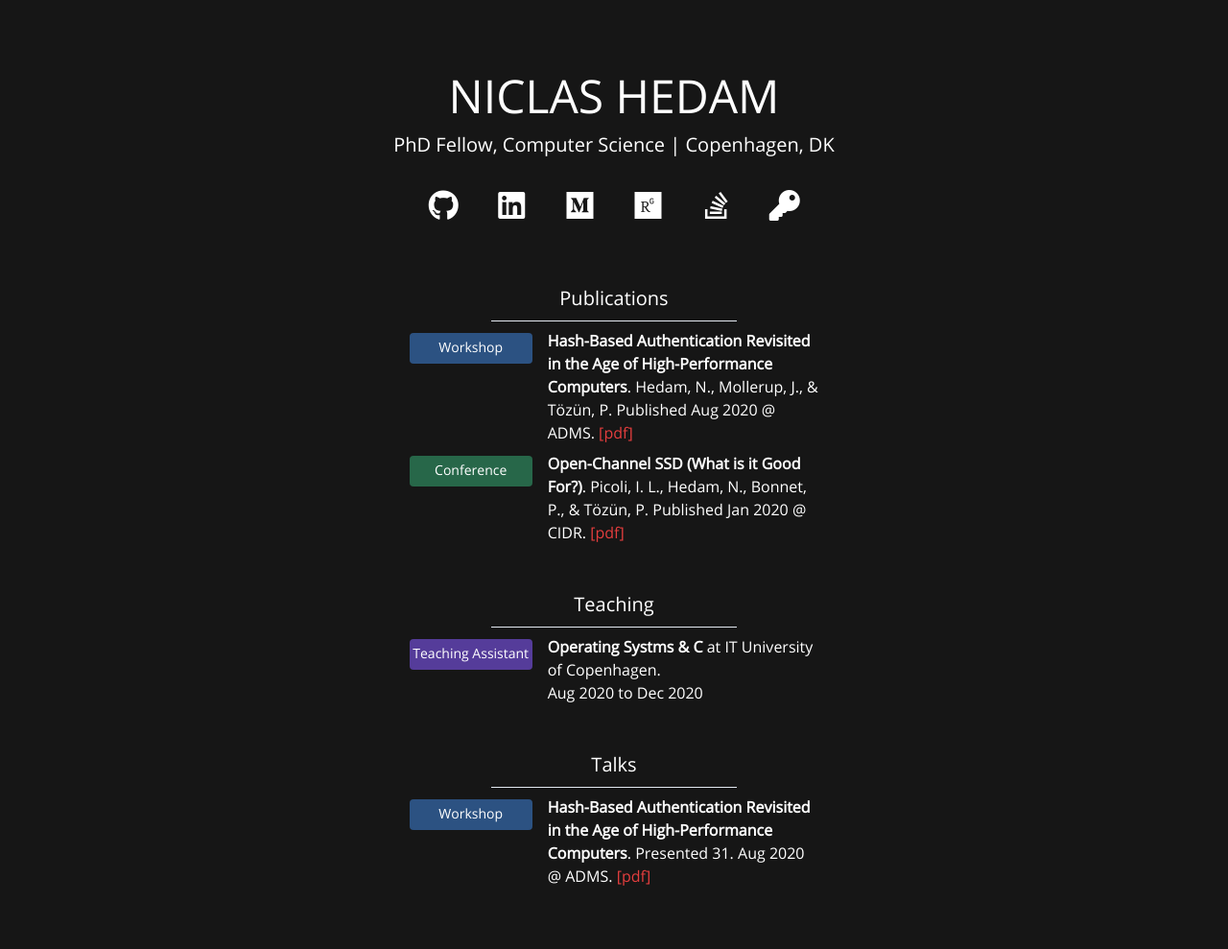
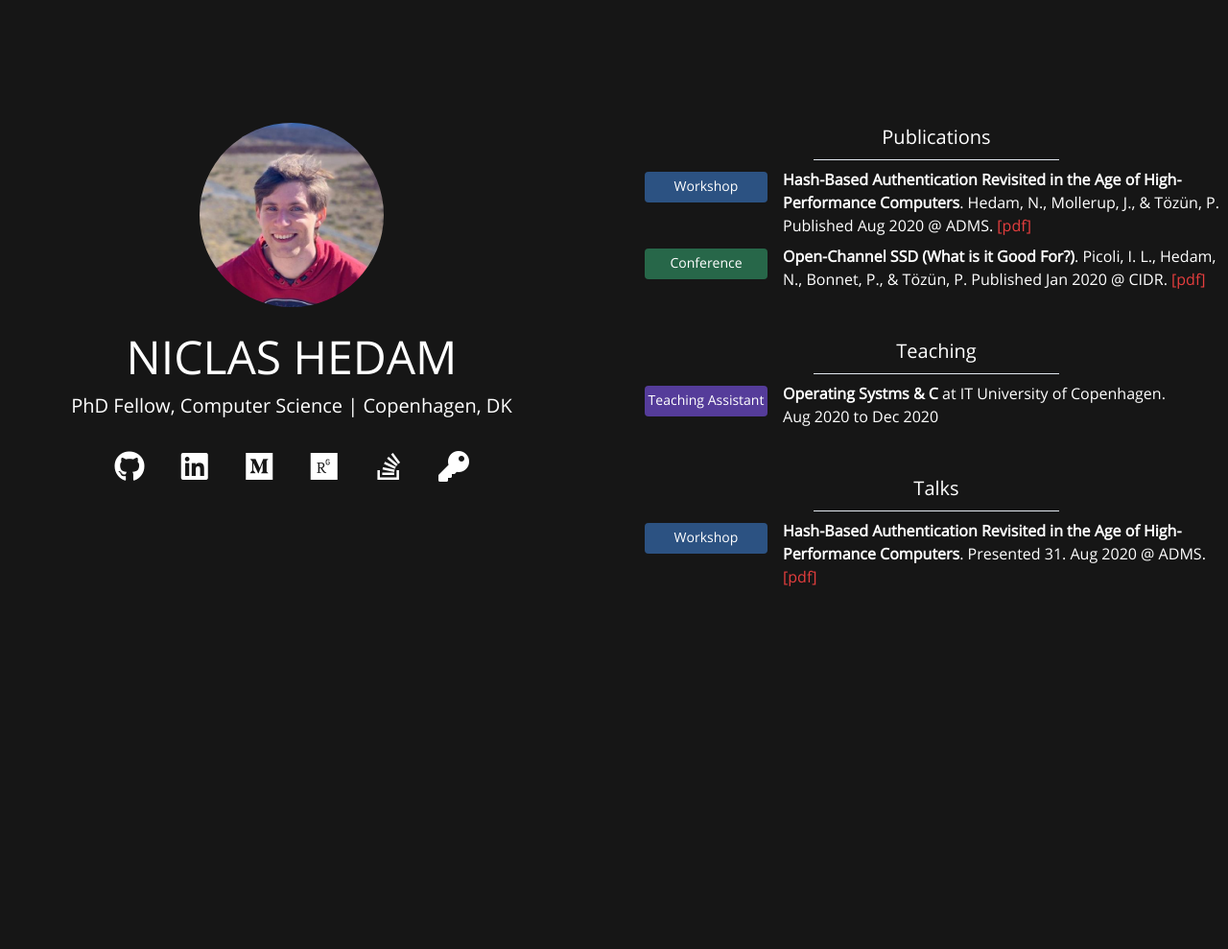
Before and after one commit to NiclasHedam/hed.am, a Jekyll site: the page built from index.markdown, in a window 1280 px wide. Shown: the whole page at 96% size. Built offline with Jekyll 4.4.1, drawn with Linux system fonts in a browser that asks for light colours; after the commit the page ends 900 px from its top, so only the background shows below that.

Commit message:
Added temporary image and moved publications, teaching and talks to the right

```diff
--- a/_layouts/home.html
+++ b/_layouts/home.html
@@ -14,12 +14,14 @@
     <link href="css/styles.css" rel="stylesheet">
 </head>
 
-<body class="text-white mb-16">
-    <div class="container mx-auto text-center pt-8 sm:pt-4 md:pt-8 lg:pt-16">
+<body class="text-white mb-8">
+    <div class="container mx-auto mt-32 flex">
+      <div class="flex-1 text-center">
+        <img class="h-48 w-48 rounded-full mx-auto mb-4" src="niclashedam.png">
         <h1 class="text-5xl">NICLAS HEDAM</h1>
         <h2 class="text-xl">PhD Fellow, Computer Science | Copenhagen, DK</h2>
 
-        <div class="text-center flex flex-wrap sm:w-1/2 lg:w-1/3 w-full mt-8 mx-auto">
+        <div class="text-center flex flex-wrap w-2/3 mt-8 mx-auto">
             <div class="flex-1">
                 <a aria-label="GitHub profile" target="_blank" href="https://github.com/niclashedam">
                     <i class="fab fa-2x fa-github" aria-hidden="true"></i>
@@ -52,13 +54,14 @@
             </div>
         </div>
       </div>
-    <div class="mt-16">
+      <div class="flex-1 ml-16">
+        <div>
           <h3 class="text-xl text-center">Publications</h3>
           <hr class="w-64 mx-auto mt-2" />
           {% assign mid = site.publications | sort: 'date' %}
             {% assign publications = mid | reverse %}
             {% for pub in publications %}
-          <div class="sm:w-1/2 lg:w-1/3 w-full mt-2 mx-auto flex">
+              <div class="w-full mt-2 mx-auto flex">
                 <div class="mt-1 w-32 h-8 text-sm text-center mr-4 rounded bg-{{ pub.type }}">
                   <span class="mt-1 inline-block">
                     {% if pub.type == "conf" %}
@@ -87,7 +90,7 @@
           {% assign mid = site.teaching | sort: 'date' %}
             {% assign teaching = mid | reverse %}
             {% for teach in teaching %}
-          <div class="sm:w-1/2 lg:w-1/3 w-full mt-2 mx-auto flex">
+              <div class="w-full mt-2 mx-auto flex">
                 <div class="mt-1 w-32 h-8 text-sm text-center mr-4 rounded bg-{{ teach.role }}">
                   <span class="mt-1 inline-block">
                     {% if teach.role == "ta" %}
@@ -113,7 +116,7 @@
           {% assign mid = site.talks | sort: 'date' %}
             {% assign talks = mid | reverse %}
             {% for talk in talks %}
-          <div class="sm:w-1/2 lg:w-1/3 w-full mt-2 mx-auto flex">
+              <div class="w-full mt-2 mx-auto flex">
                 <div class="mt-1 w-32 h-8 text-sm text-center mr-4 rounded bg-{{ talk.type }}">
                   <span class="mt-1 inline-block">
                     {% if talk.type == "conf" %}
@@ -134,6 +137,8 @@
                 </div>
               </div>
           {% endfor %}
+        </div>
+      </div>
     </div>
     <script type="application/ld+json">
         {
@@ -159,7 +164,7 @@
           "jobTitle": "PhD Fellow",
           "nationality": "Danish",
           "url": "https://hed.am",
-          "image": "https://github.com/niclashedam.png",
+          "image": "https://hed.am/niclashedam.png",
           "sameAs": [
             "https://github.com/niclashedam/",
             "https://www.linkedin.com/in/hedam/",
```
Also changed, not shown: niclashedam.png (added). Lines whose indentation alone changed are shown as unchanged.
